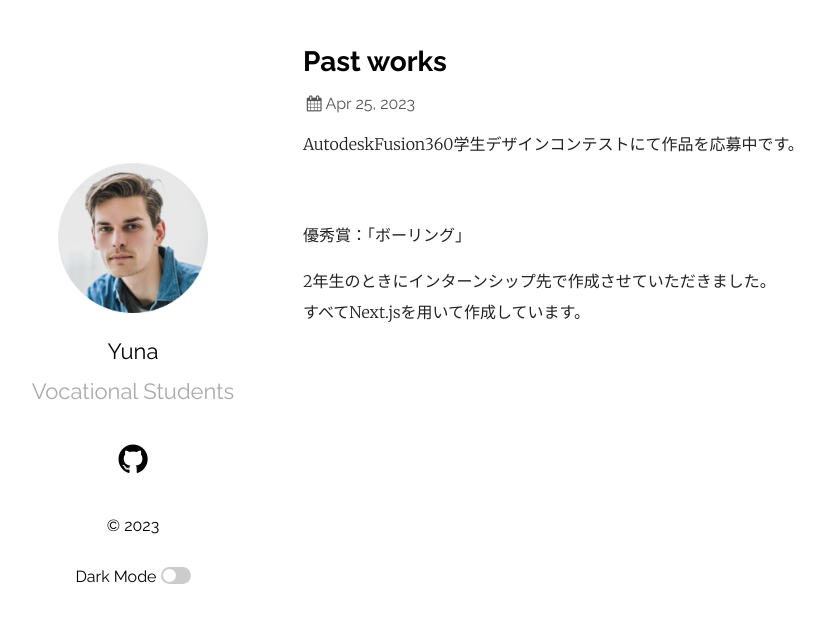
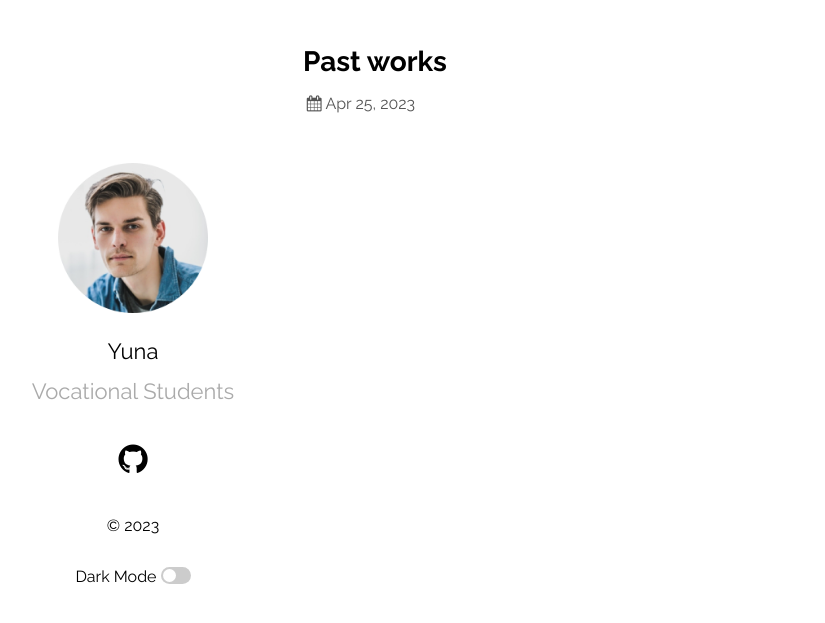
Before and after one commit to yuna1412/yuna1412.github.io, a Jekyll site: the page built from _posts/2023-04-24-works.markdown, in a window 1280 px wide. Shown: the top 623 px of the page, without its empty margins (52-877 px from the left). Built offline with Jekyll 4.4.1, drawn with Linux system fonts in a browser that asks for light colours.

```diff
--- a/_posts/2023-04-24-works.markdown
+++ b/_posts/2023-04-24-works.markdown
@@ -4,12 +4,3 @@ title:  Past works
 date:   2023-04-25 09:00:00 +0900
 categories:
 ---
-AutodeskFusion360学生デザインコンテストにて作品を応募中です。<br/>
-<br/>
-<br/>
-優秀賞：「ボーリング」<br/>
-
-
-
-2年生のときにインターンシップ先で作成させていただきました。<br/>
-すべてNext.jsを用いて作成しています。<br/>
```
Also changed, not shown: _posts/2023-04-24-introduction copy.markdown (+8 -0 lines).
